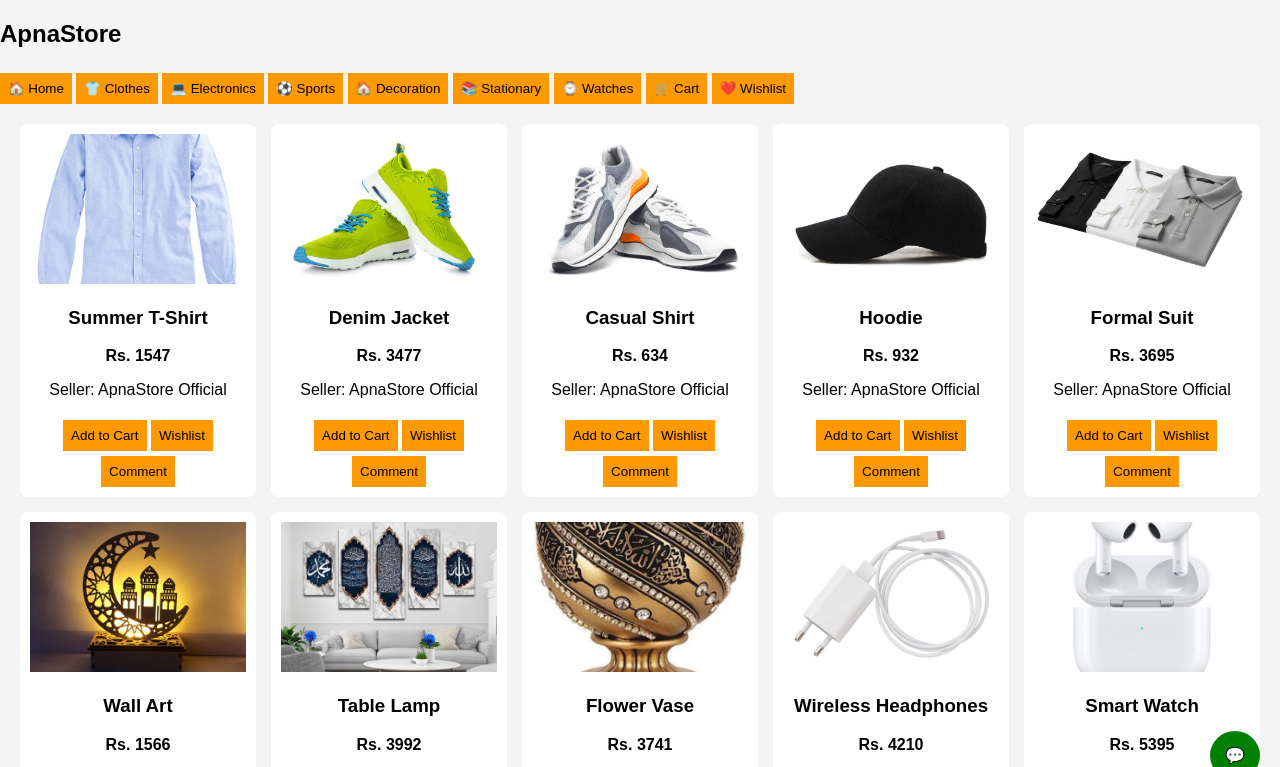
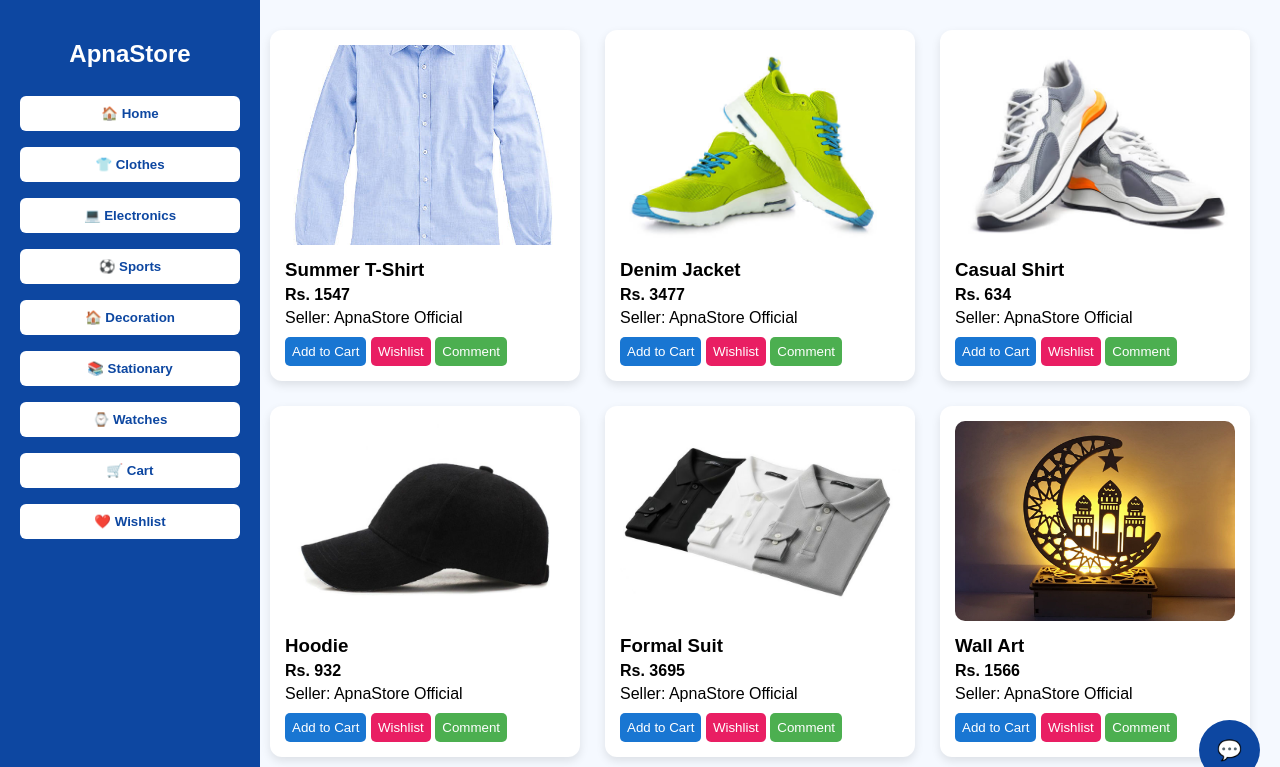
Before and after one commit to muhammadshoaibkiani4/Website, a plain HTML site: page index.html in a window 1280 px wide. Shown: the top 767 px of the page. Drawn offline with Linux system fonts and the light colour scheme.

Commit message:
Update style.css

```diff
--- a/style.css
+++ b/style.css
@@ -1,59 +1,124 @@
 body {
-  font-family: Arial;
   margin: 0;
-  background: #f4f4f4;
+  font-family: Arial, sans-serif;
+  background: #f5f9ff;
 }
 
-header {
-  background: #ff9900;
-  padding: 15px;
-  text-align: center;
-  color: white;
+.container {
+  display: flex;
 }
 
-nav button {
-  margin: 5px;
-  padding: 8px 12px;
+/* Sidebar */
+.sidebar {
+  width: 220px;
+  background: #0d47a1;
+  color: white;
+  height: 100vh;
+  padding: 20px;
+  position: fixed;
+}
+
+.sidebar h2 {
+  text-align: center;
+}
+
+.sidebar button {
+  width: 100%;
+  margin: 8px 0;
+  padding: 10px;
   border: none;
   background: white;
+  color: #0d47a1;
+  font-weight: bold;
   cursor: pointer;
+  transition: 0.3s;
+  border-radius: 6px;
+}
+
+.sidebar button:hover {
+  background: #bbdefb;
+}
+
+/* Main */
+main {
+  margin-left: 240px;
+  padding: 30px;
+  width: 100%;
 }
 
 #products {
   display: grid;
-  grid-template-columns: repeat(auto-fill, minmax(200px, 1fr));
-  gap: 15px;
-  padding: 20px;
+  grid-template-columns: repeat(auto-fill, minmax(260px, 1fr));
+  gap: 25px;
 }
 
+/* Product Card */
 .product {
   background: white;
-  padding: 10px;
-  border-radius: 8px;
-  text-align: center;
+  padding: 15px;
+  border-radius: 12px;
+  box-shadow: 0 4px 10px rgba(0,0,0,0.1);
+  transition: 0.4s;
+  cursor: pointer;
+}
+
+.product:hover {
+  transform: scale(1.05);
+  box-shadow: 0 8px 20px rgba(13,71,161,0.4);
 }
 
 .product img {
   width: 100%;
-  height: 150px;
+  height: 200px;
   object-fit: cover;
+  border-radius: 10px;
 }
 
-button {
-  background: #ff9900;
-  border: none;
-  padding: 8px;
-  cursor: pointer;
-  margin-top: 5px;
+.product h3 {
+  margin: 10px 0 5px;
 }
 
+.product p {
+  margin: 5px 0;
+}
+
+.product button {
+  margin-top: 5px;
+  padding: 7px;
+  border: none;
+  border-radius: 5px;
+  cursor: pointer;
+  transition: 0.3s;
+}
+
+.add {
+  background: #1976d2;
+  color: white;
+}
+
+.wishlist {
+  background: #e91e63;
+  color: white;
+}
+
+.comment {
+  background: #4caf50;
+  color: white;
+}
+
+.product button:hover {
+  opacity: 0.8;
+}
+
+/* Chatbot */
 .chatbot-btn {
   position: fixed;
   bottom: 20px;
   right: 20px;
-  background: green;
+  background: #0d47a1;
   color: white;
-  padding: 15px;
+  padding: 18px;
   border-radius: 50%;
   text-decoration: none;
+  font-size: 20px;
 }
```
